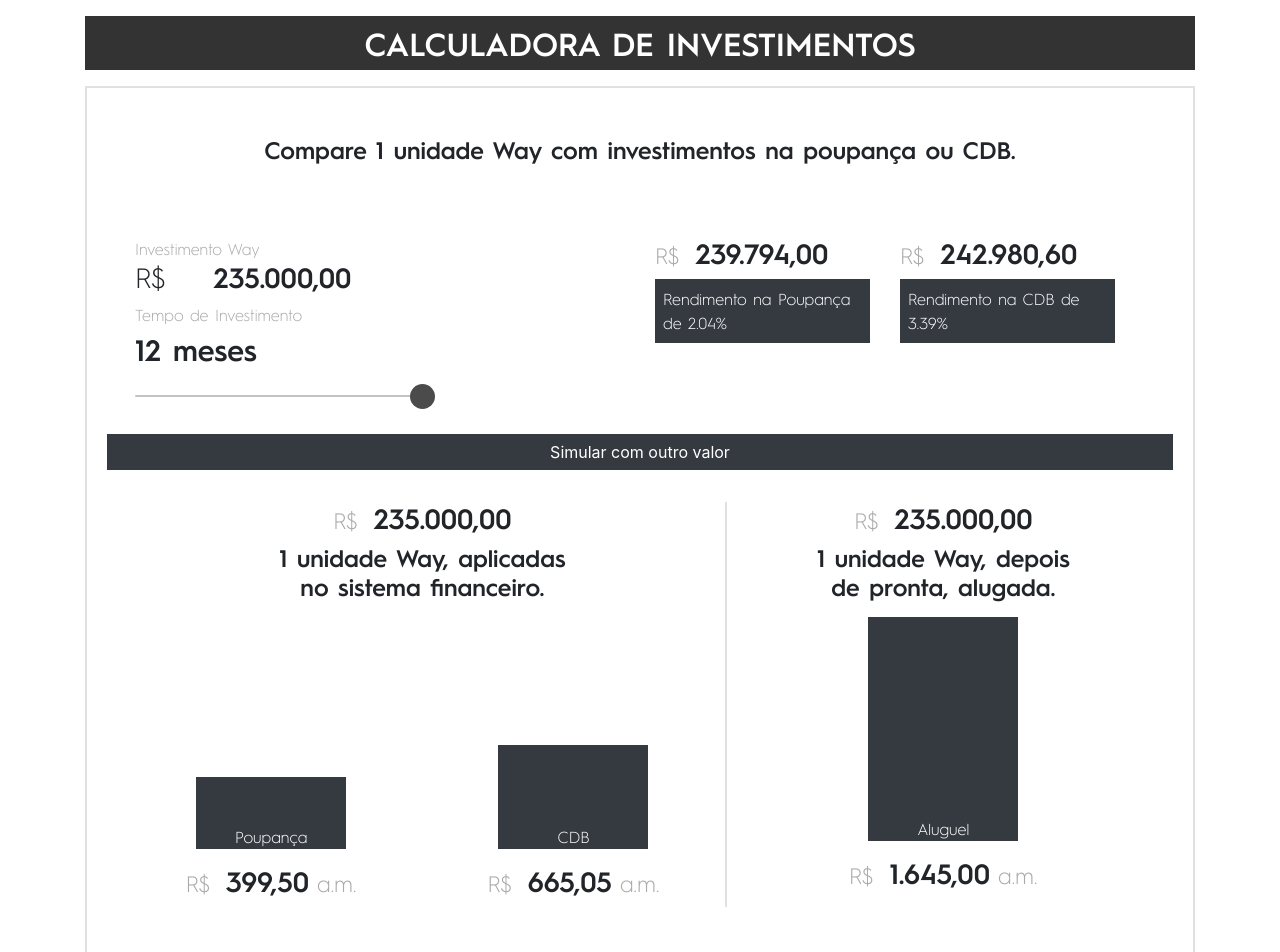
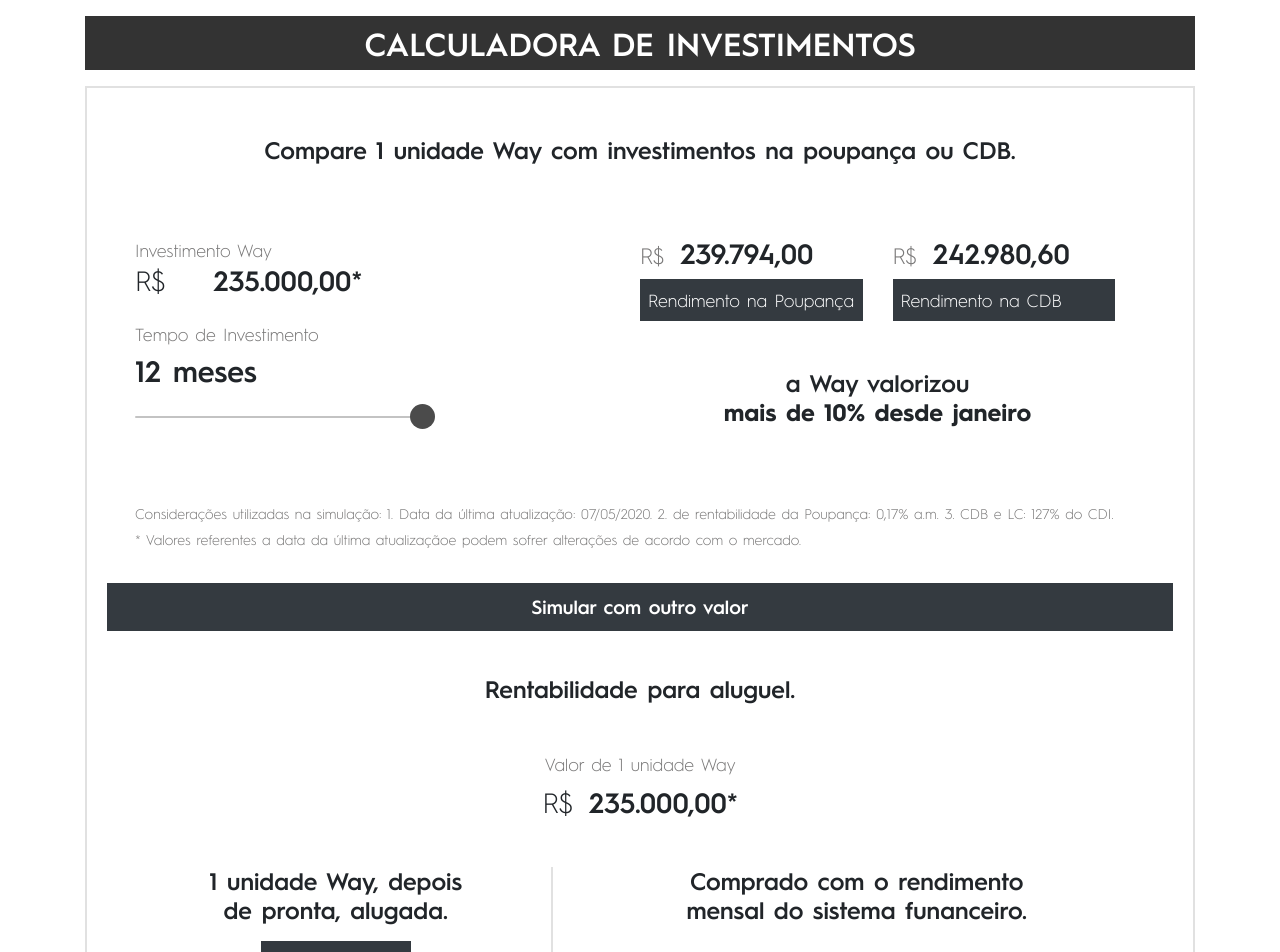
Before and after one commit to yusefrich/FRONT--way-calculadora-2, a React (Create React App) app: page / in a window 1280 px wide. Shown: the top 952 px of the page. Built offline with nearby package versions, Linux system fonts and the light colour scheme.

Commit message:
reestruturação de dados

```diff
--- a/src/App.css
+++ b/src/App.css
@@ -21,7 +21,16 @@
 h4{
   font-family: 'hurme_geometric_sans_1SBd';
 }
+.btn-custom{
+  font-family: 'hurme_geometric_sans_1SBd';
+  font-size: 1.2rem;
+  padding: 10px;
+}
+.text-bold-custom{
+  font-family: 'hurme_geometric_sans_1bold';
+}
 p{
+  font-size: 1.1rem;
   font-family: 'hurme_geometric_sans_1light';
   margin-bottom: 0;
 }
@@ -34,6 +43,11 @@
   .App-logo {
     animation: App-logo-spin infinite 20s linear;
   }
+}
+.text-normal-invest{
+  max-width: 400px;
+  margin-right: auto;
+  margin-left: auto;
 }
 .modal{
   margin-top: 30vh;
@@ -95,7 +109,7 @@
 }
 
 .text-gray{
-  color: #aaaaaa;
+  color: #797878;
 }
 .calc-header{
   background: #333333;
--- a/src/App.js
+++ b/src/App.js
@@ -92,9 +92,9 @@
           <div className="row">
             <div className="col-6">
               <p className="text-gray">Investimento Way</p>
-              <h3 ><span className="text-weight-normal mr-5">R$</span>
+              <h3 className="mb-4"><span className="text-weight-normal mr-5">R$</span>
                 <NumberFormat value={this.state.startValue} displayType={'text'} thousandSeparator={'.'} decimalSeparator={','} decimalScale={2} fixedDecimalScale={true}/>
-              </h3>
+              *</h3>
               <p className="text-gray">Tempo de Investimento</p>
 
               <label htmlFor="myRange">{this.state.months} meses</label>
@@ -103,13 +103,13 @@
 
             </div>
 
-            <div className="col-6 row">
+            <div className="col-6 row pl-0">
               <div className="col-6 rend-box">
                 <h3 ><span className="text-weight-normal text-gray mr-3"><small>R$</small></span>
                   <NumberFormat value={this.state.poupTotalValue} displayType={'text'} thousandSeparator={'.'} decimalSeparator={','} decimalScale={2} fixedDecimalScale={true}/>
                 </h3>
                 <div className="bg-dark p-2">
-                  <p className="text-white ">Rendimento na Poupança de 2.04%</p>
+                  <p className="text-white ">Rendimento na Poupança</p>
                 </div>
               </div>
               <div className="col-6 rend-box">
@@ -117,21 +117,53 @@
                   <NumberFormat value={this.state.cdbTotalValue} displayType={'text'} thousandSeparator={'.'} decimalSeparator={','} decimalScale={2} fixedDecimalScale={true}/>
                 </h3>
                 <div className="bg-dark p-2">
-                  <p className="text-white ">Rendimento na CDB de 3.39%</p>
+                  <p className="text-white ">Rendimento na CDB</p>
                 </div>
               </div>
+              <div className="col-12 text-center">
+              <h4 className="text-center mb-0 mt-5">a Way valorizou</h4>
+              <h4 className="text-center mb-4 pb-5 text-bold-custom">mais de 10% desde janeiro</h4>
+              </div>
+            </div>
+            <div className="col-12">
+              <p className="text-gray">
+                <small>
+                  Considerações utilizadas na simulação: 1. Data da última atualização: 07/05/2020. 2. de rentabilidade da Poupança: 0,17% a.m. 3. CDB e LC: 127% do CDI.
+                  <br/>
+                  * Valores referentes a data da última atualizaçãoe podem sofrer alterações de acordo com o mercado.
+                </small>
+              </p>
             </div>
           </div>
         </div>
-        <div className="calc-body calc-body-bottom p-2 p-md-5">
-          <button className="btn btn-dark btn-center" data-toggle="modal" data-target="#exampleModal">Simular com outro valor</button>
+        <div className="calc-body calc-body-bottom p-2 p-md-5 mb-5">
+          <button className="btn btn-dark btn-center btn-custom" data-toggle="modal" data-target="#exampleModal">Simular com outro valor</button>
           <div className="row">
-            <div className="col-7 vl">
+            <div className="col-12 text-center">
+            <h4 className="text-center mb-5 mt-4">Rentabilidade para aluguel.</h4>
+            <p className="text-gray mb-2">Valor de 1 unidade Way</p>
+              <h3 className="mb-5"><span className="text-weight-normal mr-3">R$</span>
+                <NumberFormat value={this.state.startValue} displayType={'text'} thousandSeparator={'.'} decimalSeparator={','} decimalScale={2} fixedDecimalScale={true}/>
+              *</h3>
+
+            </div>
+            <div className="col-5 vl">
               <div className="text-center">
-                <h3 ><span className="text-weight-normal text-gray mr-3"><small>R$</small></span>
-                  <NumberFormat value={this.state.startValue} displayType={'text'} thousandSeparator={'.'} decimalSeparator={','} decimalScale={2} fixedDecimalScale={true}/>
+                <h4>1 unidade Way, depois <br /> de pronta, alugada.</h4>
+                <div className="graph mt-3"><div style={{ height: (100 * (this.rent.way * this.state.months)) / (this.rent.way * 12)+"%" }} className="graph-fill"></div></div>
+                <div className="graph-base mb-3 bg-dark text-white">
+                  <p>Aluguel</p>
+                </div>
+                <h3>
+                  <span className="text-weight-normal text-gray mr-3"><small>R$</small></span>
+                    <NumberFormat value={this.state.wayValue} displayType={'text'} thousandSeparator={'.'} decimalSeparator={','} decimalScale={2} fixedDecimalScale={true}/>
+                  <span className="text-weight-normal text-gray ml-2"><small>a.m.</small></span>
                 </h3>
-                <h4>1 unidade Way, aplicadas <br /> no sistema financeiro.</h4>
+              </div>
+            </div>
+            <div className="col-7 ">
+              <div className="text-center">
+                <h4 className="text-normal-invest">Comprado com o rendimento mensal do sistema funanceiro.</h4>
 
                 <div className="row">
                   <div className="col-6">
@@ -159,23 +191,17 @@
                 </div>
               </div>
             </div>
-            <div className="col-5">
-              <div className="text-center">
-                <h3 ><span className="text-weight-normal text-gray mr-3"><small>R$</small></span>
-                  <NumberFormat value={this.state.startValue} displayType={'text'} thousandSeparator={'.'} decimalSeparator={','} decimalScale={2} fixedDecimalScale={true}/>
-                </h3>
-                <h4>1 unidade Way, depois <br /> de pronta, alugada.</h4>
-                <div className="graph mt-3"><div style={{ height: (100 * (this.rent.way * this.state.months)) / (this.rent.way * 12)+"%" }} className="graph-fill"></div></div>
-                <div className="graph-base mb-3 bg-dark text-white">
-                  <p>Aluguel</p>
-                </div>
-                <h3>
-                  <span className="text-weight-normal text-gray mr-3"><small>R$</small></span>
-                    <NumberFormat value={this.state.wayValue} displayType={'text'} thousandSeparator={'.'} decimalSeparator={','} decimalScale={2} fixedDecimalScale={true}/>
-                  <span className="text-weight-normal text-gray ml-2"><small>a.m.</small></span>
-                </h3>
-              </div>
+            <div className="col-12 mt-5">
+              <p className="text-gray">
+                <small>
+                  Considerações utilizadas na simulação: 1. Data da última atualização: 07/05/2020. 2. de rentabilidade da Poupança: 0,17% a.m. 3. CDB e LC: 127% do CDI.
+                  4. Resultado do Way baseado em estudo de balor de localização, descontando condomínio e imposto de renda.
+                  <br/>
+                  * Valores referentes a data da última atualizaçãoe podem sofrer alterações de acordo com o mercado.
+                </small>
+              </p>
             </div>
+
           </div>
         </div>
 
```
